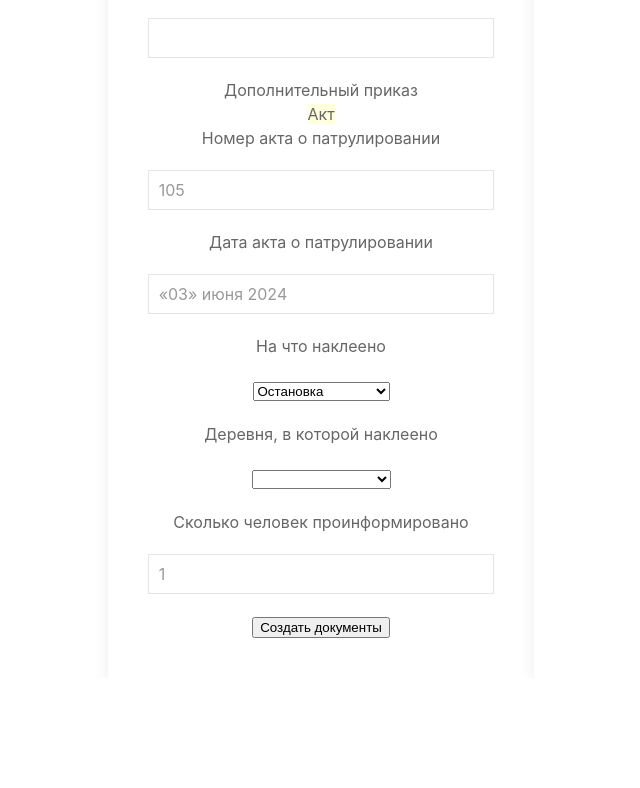
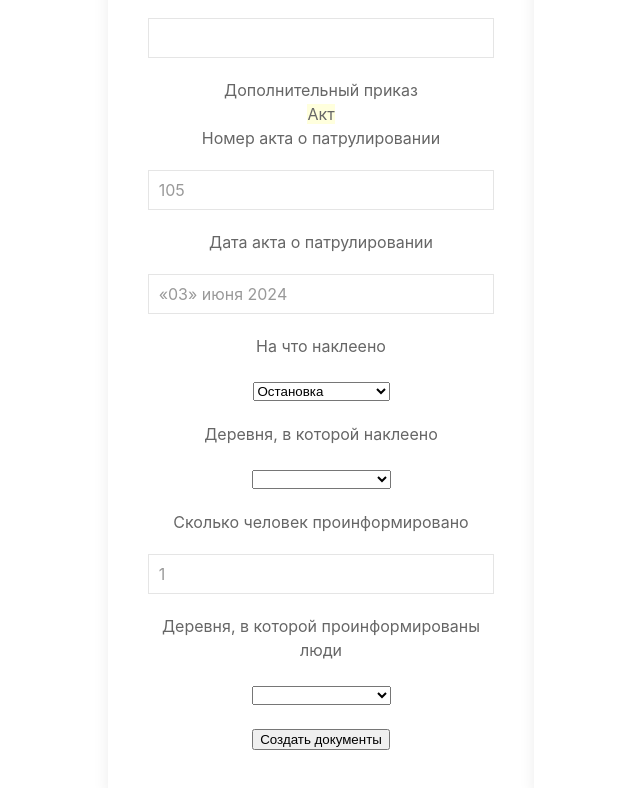
Before and after one commit to mianger22/glodocsy_core, a React (Create React App) app: page / in a window 1280 px wide. Shown: the part 1110-1898 px from the top of the page, without its empty margins (319-959 px from the left). Before the commit the page ends 1788 px from the top, so only its background shows below. Built offline with nearby package versions, Linux system fonts and the light colour scheme.

Commit message:
Added field Village_informed_people

```diff
--- a/src/Products/document_generator/Document_generator.jsx
+++ b/src/Products/document_generator/Document_generator.jsx
@@ -349,6 +349,24 @@ const Document_generator = () => (
                 </div>
                 {errors.Number_informed_people && touched.Number_informed_people && errors.Number_informed_people}
             </div>
+            <div className="mb-4">
+                <label className="input-label" for="Village_informed_people">Деревня, в которой проинформированы люди</label>
+
+                <div className="uk-margin">
+                    <select id="Village_informed_people" name="Village_informed_people">
+                        <option disabled selected></option>
+                        <option value='Некохово'>Некохово</option>
+                        <option value='Захарьино'>Захарьино</option>
+                        <option value='Подберезье'>Подберезье</option>
+                        <option value='Вешки'>Вешки</option>
+                        <option value='Котовицы'>Котовицы</option>
+                        <option value='Мясной Бор'>Мясной Бор</option>
+                        <option value='Большое Замошье'>Большое Замошье</option>
+                        <option value='Малое Замошье'>Малое Замошье</option>
+                    </select>
+                </div>
+                {errors.Village_informed_people && touched.Village_informed_people && errors.Village_informed_people}
+            </div>
 
             <button type="submit" disabled={isSubmitting}>
                 Создать документы
```
